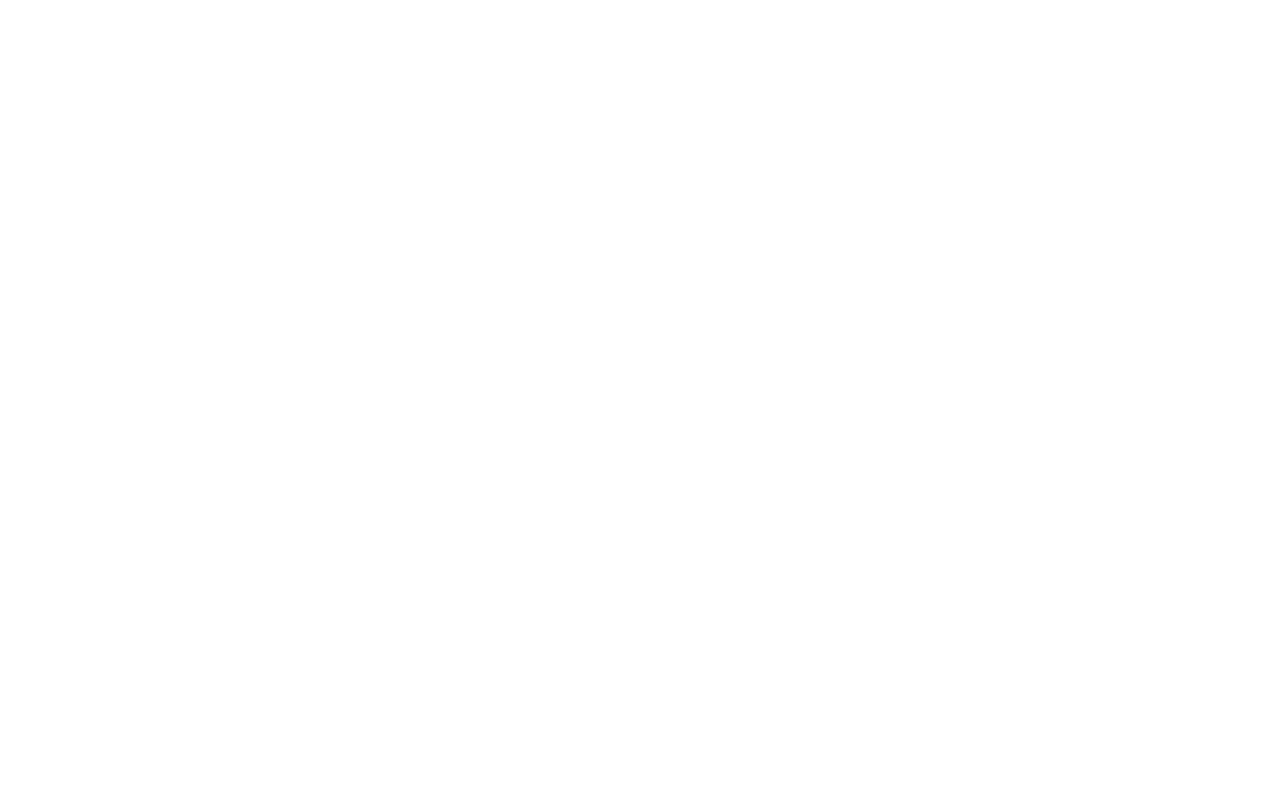
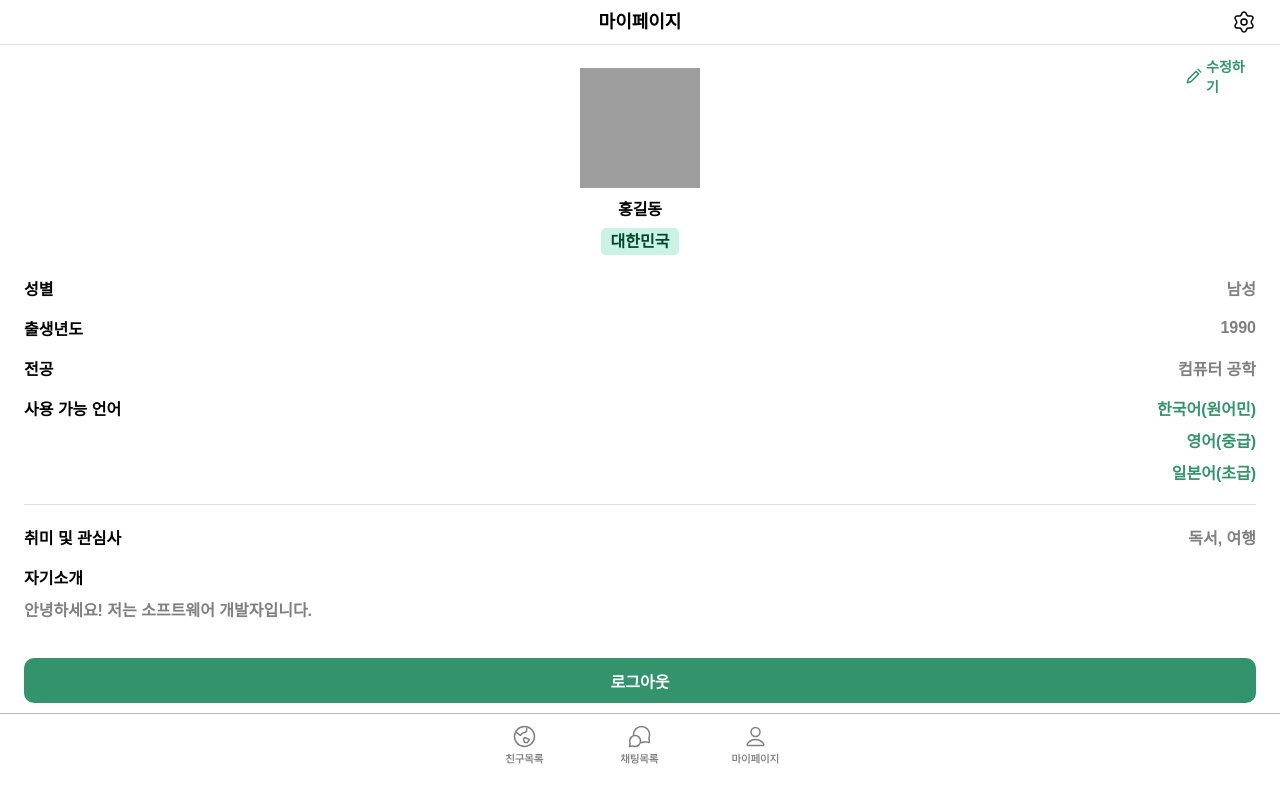
Before and after one commit to TeamQok/ewhaLang, a React (Create React App) app in the folder ewhalang/: page /mypage in a window 1280 px wide. Before the commit this address had no page. Shown: the top 802 px of the page. Built offline with nearby package versions, Linux system fonts and the light colour scheme; grey boxes are pictures that could not be loaded; a web font is replaced by a local one.

Commit message:
✨ : 마이페이지 화면 구성 완료

```diff
--- a/ewhalang/src/App.js
+++ b/ewhalang/src/App.js
@@ -13,6 +13,7 @@
 import FindPw from "./pages/FindPw";
 import FindContainer from "./pages/FindContainer";
 import ReSettingPw from "./pages/ReSettingPw";
+import MyPage from "./pages/MyPage";
 
 function App() {
   return (
@@ -26,6 +27,10 @@
           <Route exact path="/login" element={<Login />} />
           {/* 초기화면 페이지 */}
           <Route exact path="/onboarding" element={<Onboarding />} />
+
+          {/*마이 페이지 */}
+          <Route exact path="/mypage" element={<MyPage />} />
+
           {/*회원 상세 페이지 */}
           <Route exact path="/user" element={<UserDetailPage />} />
 
--- /dev/null
+++ b/ewhalang/src/components/pages/EditButton.jsx
@@ -0,0 +1,34 @@
+import React from 'react';
+import styled from 'styled-components';
+import editIcon from '../../assets/editProfile.svg'; // 연필 아이콘 경로
+
+const EditButtonWrapper = styled.div`
+  display: flex;
+  align-items: center;
+  width: 70px;
+  height: 24px;
+  cursor: pointer;
+`;
+
+const EditIcon = styled.img`
+  width: 16px;
+  height: 16px;
+  margin-right: 4px;
+`;
+
+const EditText = styled.span`
+  font-size: 14px;
+  font-weight: 600;
+  color: var(--sub1);
+`;
+
+const EditButton = () => {
+  return (
+    <EditButtonWrapper>
+      <EditIcon src={editIcon} alt="Edit" />
+      <EditText>수정하기</EditText>
+    </EditButtonWrapper>
+  );
+};
+
+export default EditButton;
--- /dev/null
+++ b/ewhalang/src/pages/MyPage.jsx
@@ -0,0 +1,64 @@
+import * as S from './MyPage.style'
+import React, { useState } from 'react';
+import Topbar from '../components/layout/Topbar';
+import UserImage from '../components/shared/UserImage';
+import UserCoreInformation from '../components/shared/UserCoreInformation';
+import UserRequiredInformation from '../components/shared/UserRequiredInformation';
+import UserOptionalInformation from '../components/shared/UserOptionalInformation';
+import { LongButton, ButtonType } from '../components/common/LongButton';
+import EditButton from '../components/pages/EditButton';
+import BottomBar from '../components/layout/BottomBar';
+
+const MyPage = () => {
+  // 예시 사용자 데이터
+  const user = {
+    nickname: "홍길동",
+    profilePicture: "https://phinf.pstatic.net/contact/20230927_97/1695771297678iH1D0_JPEG/profileImage.jpg?type=s160",
+    country: "대한민국",
+    gender: "남성",
+    birthdate: "1990",
+    major: "컴퓨터 공학",
+    languages: [
+      { language: "한국어", level: "원어민" },
+      { language: "영어", level: "중급" },
+      { language: "일본어", level: "초급" }
+    ],
+    hobby: "독서, 여행",
+    introduction: "안녕하세요! 저는 소프트웨어 개발자입니다."
+  };
+
+  return (
+    <S.Wrapper>
+        <S.ContentWrapper>
+        <Topbar title={"마이페이지"} right="setting"/>
+        <S.EditButtonWrapper>
+          <EditButton />
+        </S.EditButtonWrapper>
+        <S.ImageContainer>
+            <UserImage profilePicture={user.profilePicture} alt={user.nickname} />
+        </S.ImageContainer>
+        <UserCoreInformation nickname={user.nickname} country={user.country} />
+        <S.Divider />
+        <UserRequiredInformation
+        gender={user.gender}
+        birthdate={user.birthdate}
+        major={user.major}
+        languages={user.languages}
+        />
+        <S.BoldDivider/>
+        <UserOptionalInformation
+        hobby={user.hobby}
+        introduction={user.introduction}
+        />
+        <S.ButtonWrapper>
+            <LongButton type={ButtonType.GREEN}>
+                로그아웃
+            </LongButton>
+        </S.ButtonWrapper>
+        </S.ContentWrapper>
+        <BottomBar/>
+    </S.Wrapper>
+  );
+};
+
+export default MyPage;
--- /dev/null
+++ b/ewhalang/src/pages/MyPage.style.js
@@ -0,0 +1,48 @@
+import styled from "styled-components";
+
+export const Wrapper = styled.div`
+    display: flex;
+    flex-direction: column;
+    font-size: 16px;
+    font-weight: 600;
+    min-height: 100vh;
+`;
+
+export const ContentWrapper = styled.div`
+  flex: 1; // 남은 공간을 모두 차지하도록 설정
+  overflow-y: auto; // 내용이 많을 경우 스크롤 가능하도록 설정
+`
+
+export const ImageContainer = styled.div`
+  display: flex;
+  justify-content: center;
+  align-items: center;
+  width: 100%;
+  margin: 20px 0px 8px;
+`;
+
+export const Divider = styled.div`
+height: 1px;
+  background-color: var(--white);
+  margin: 10px 24px;
+`;
+
+export const BoldDivider = styled.div`
+  height: 1px;
+  background-color: var(--grey4);
+  margin: 20px 24px;
+`;
+
+export const ButtonWrapper = styled.div`
+    display: flex;
+    justify-content: center;
+    align-items: center;
+    width: 100%;
+    padding: 13px 24px 0px;
+`;
+
+export const EditButtonWrapper = styled.div`
+  position: absolute;
+  top: 64px;
+  right: 24px;
+`;
```
Also changed, not shown: ewhalang/src/assets/editProfile.svg (added).
